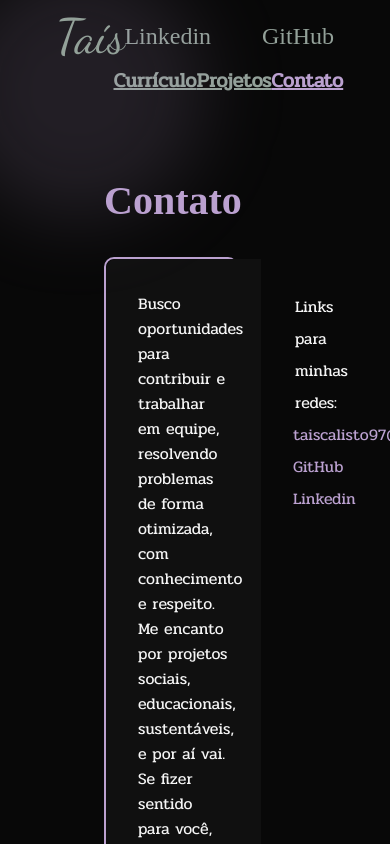
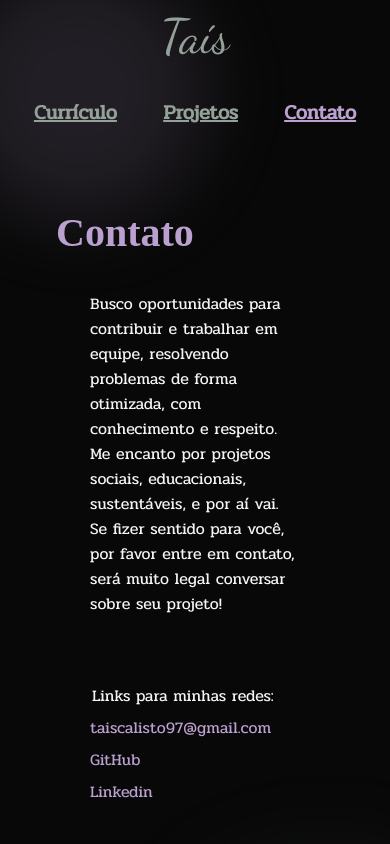
Before and after one commit to tais-calisto/Portfolio-2.0, a Next.js app: page /contact in a window 390 px wide. Shown: the top 844 px of the page. Built offline with nearby package versions, Linux system fonts and the light colour scheme; a web font is replaced by a local one.

Commit message:
Added CSS media queries

```diff
--- a/@types/styled.d.ts
+++ b/@types/styled.d.ts
@@ -12,5 +12,9 @@ declare module 'styled-components' {
       darkGray: string;
       black: string;
     };
+    breakpoint: {
+      small: string;
+      medium: string;
+    };
   }
 }
--- a/src/components/Header/style.ts
+++ b/src/components/Header/style.ts
@@ -26,4 +26,11 @@ export const HeaderStyle = styled.header`
     filter: blur(40px);
     border-radius: 50%;
   }
+
+  @media (max-width: ${({ theme }) => theme.breakpoint.small}) {
+    justify-content: center;
+    nav {
+      display: none;
+    }
+  }
 `;
--- a/src/components/Navegation/style.ts
+++ b/src/components/Navegation/style.ts
@@ -1,4 +1,4 @@
-import styled, { ThemeConsumer } from 'styled-components';
+import styled from 'styled-components';
 
 export const NavStyle = styled.nav`
   width: 50%;
@@ -6,6 +6,7 @@ export const NavStyle = styled.nav`
   justify-content: space-between;
   margin: auto;
   a {
+    z-index: 1;
     font-weight: bold;
     font-family: 'Pridi', serif;
     font-size: 1.25rem;
@@ -16,4 +17,9 @@ export const NavStyle = styled.nav`
   .active {
     color: ${({ theme }) => theme.colors.primary};
   }
+
+  @media (max-width: ${({ theme }) => theme.breakpoint.small}) {
+    width: 90%;
+    padding-top: 2rem;
+  }
 `;
--- a/src/globals/globalStyle.ts
+++ b/src/globals/globalStyle.ts
@@ -66,4 +66,11 @@ export const GlobalStyle = createGlobalStyle`
     filter: blur(58.386px);
     overflow: hidden;
   }
+
+
+  @media (max-width: ${({ theme }) => theme.breakpoint.small}) {
+  body{
+    padding: 0 0.5rem;
+  }
+  }
 `;
--- a/src/globals/theme.ts
+++ b/src/globals/theme.ts
@@ -9,6 +9,11 @@ const myTheme: DefaultTheme = {
     darkGray: '#101010',
     black: '#080808',
   },
+
+  breakpoint: {
+    small: '600px',
+    medium: '900px',
+  },
 };
 
 export { myTheme };
--- a/src/styles/ContactStyle.ts
+++ b/src/styles/ContactStyle.ts
@@ -40,4 +40,28 @@ export const ContactStyle = styled.main`
       opacity: 0.8;
     }
   }
+
+  @media (max-width: ${({ theme }) => theme.breakpoint.small}) {
+    h2 {
+      margin-left: 1rem;
+    }
+    div {
+      margin: 0 2rem 0 1rem;
+      flex-direction: column;
+      border-color: transparent;
+      border-style: solid;
+      border-width: 2px;
+      border-radius: 10px;
+    }
+
+    p {
+      background-color: transparent;
+      width: 80%;
+      padding-top: 0;
+    }
+
+    ul {
+      width: 100%;
+    }
+  }
 `;
```
Also changed, not shown: src/pages/projects.tsx (+0 -4 lines), src/styles/PresentationStyle.ts (+7 -0 lines), src/styles/ProjectsStyle.ts (+15 -5 lines), src/styles/ResumeStyle.ts (+11 -0 lines), src/utils/projects.ts (+4 -7 lines).
